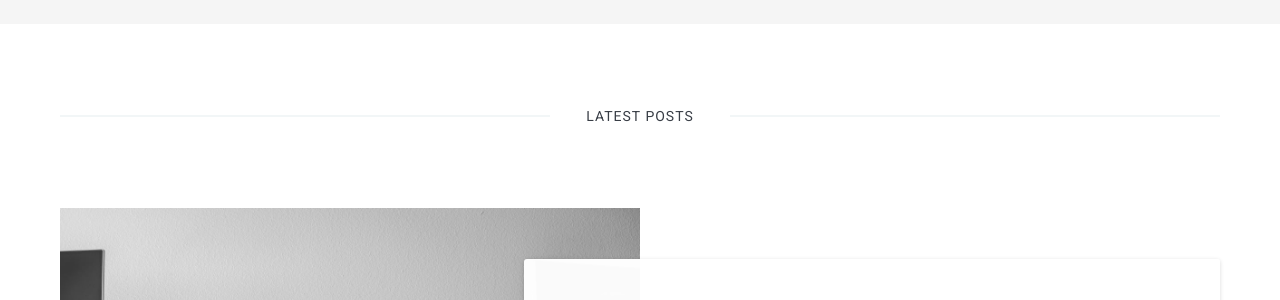
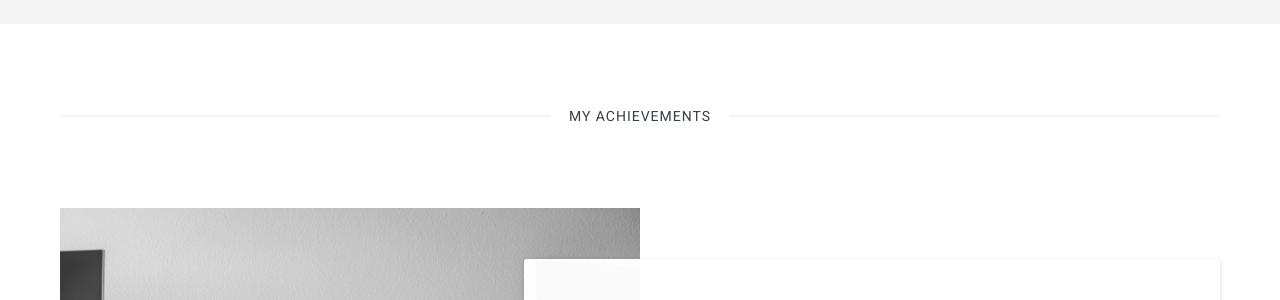
Before and after one commit to kangteagu/KANGTEAGU.github.io, a Jekyll site: the page built from index.html, in a window 1280 px wide and 900 px high, scrolled down 411 px. Shown: the part 152-452 px from the top of the window. Built offline with Jekyll 4.4.1, drawn with Linux system fonts in a browser that asks for light colours; nearby versions of some CDN libraries; the list of posts is cut into pages by our own code.

Commit message:
Update index.html

```diff
--- a/index.html
+++ b/index.html
@@ -7,7 +7,7 @@ layout: default
 	<div class="row">
 		<div class="col col-12">
 			{% if site.posts.size > 0 %}
-				<h4 class="lates-title">Latest Posts</h4>
+				<h4 class="lates-title">My achievements</h4>
 			{% endif %}
 		</div>
 	</div>
```
